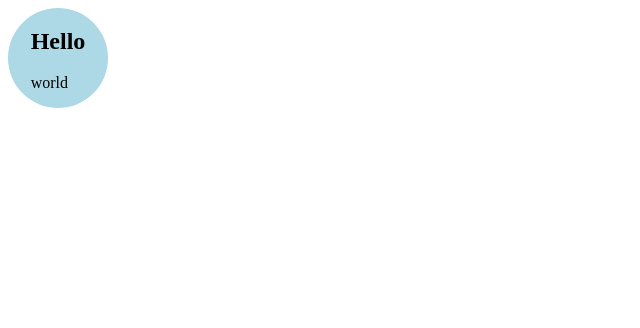
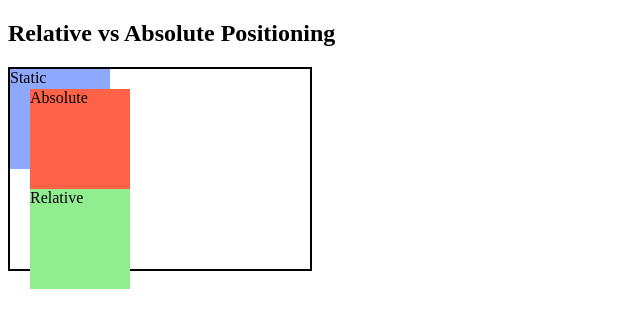
Before and after one commit to FlowLikeW4ter/Web-Dev-Course, a plain HTML site: page 04Section/order.html in a window 1280 px wide. Shown: the whole page, without its empty margins (0-640 px from the left). Drawn offline with Linux system fonts and the light colour scheme.

Commit message:
Update order.html

```diff
--- a/04Section/order.html
+++ b/04Section/order.html
@@ -2,30 +2,53 @@
 <html lang="en">
 <head>
   <meta charset="UTF-8">
-    <meta name="viewport" content="width=device-width, initial-scale=1.0">
-    <title>Messign around</title>
+  <title>Relative vs Absolute</title>
   <style>
-        .box {
+    .container {
+      position: relative;
+      width: 300px;
+      height: 200px;
+      border: 2px solid black;
+    }
+
+    .static-box {
     width: 100px;
     height: 100px;
-            background-color: lightblue;
-            display: flex;
-            justify-content: center;
-            flex-direction: column;
-            align-items: center;
-            border-radius: 50px;
+    background-color: rgb(142, 167, 255);
+    position: static;
+    padding: 0px;
     }
-        .text  {
-            flex-direction: column;
+
+    .relative-box {
+      width: 100px;
+      height: 100px;
+      background-color: lightgreen;
+      position: relative;
+      top: 20px;
+      left: 20px;
+      padding: 0px;
+    }
+
+    .absolute-box {
+      width: 100px;
+      height: 100px;
+      background-color: tomato;
+      position: absolute;
+      top: 20px;
+      left: 20px;
     }
   </style>
 </head>
 <body>
-    <div class="box">
-        <div class="text">
-            <h2>Hello</h2>
-            <p>world</p>
+
+  <h2>Relative vs Absolute Positioning</h2>
+
+  <div class="container">
+    <div class="static-box">Static</div>
+    <div class="relative-box">Relative</div>
+    <div class="absolute-box">Absolute</div>
+
   </div>
-    </div>
+
 </body>
 </html>
```
Lines whose indentation alone changed are shown as unchanged.
